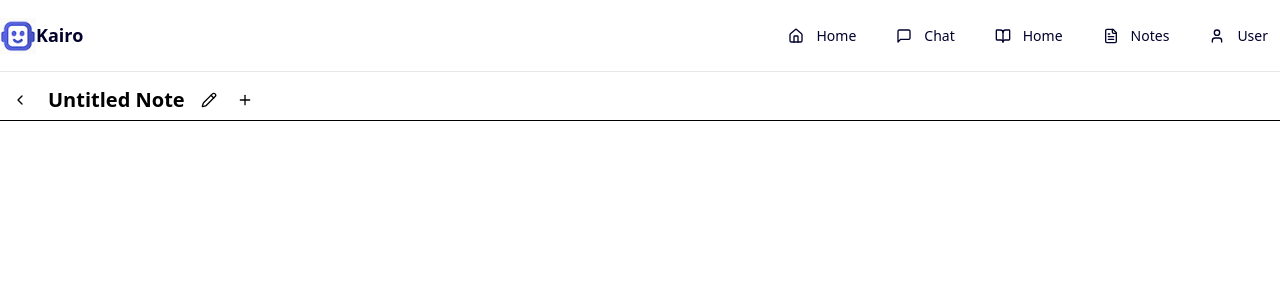
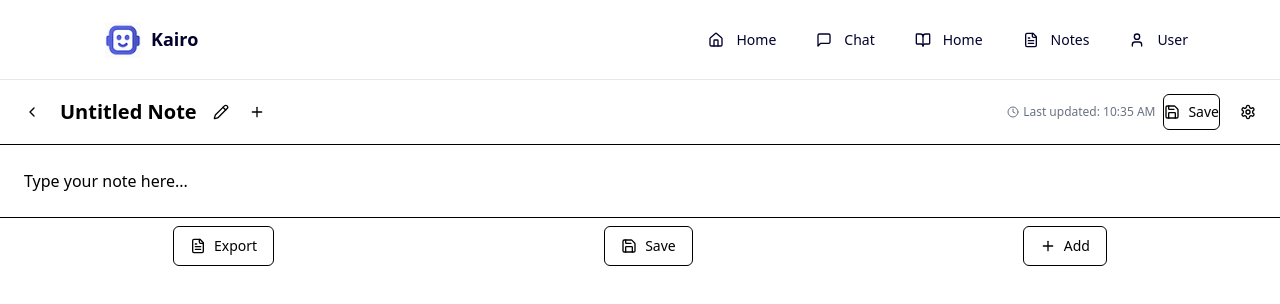
Before and after one commit to moisesferreira123/ChatBot-educacional, a SvelteKit app in the folder kairo-study/: page /notes in a window 1280 px wide. Shown: the top 304 px of the page. Built offline with nearby package versions, Linux system fonts and the light colour scheme.

Commit message:
Interface da página de notas quase pronta Falta implementar o editor

```diff
--- a/kairo-study/src/lib/components/HeaderLoggedIn.svelte
+++ b/kairo-study/src/lib/components/HeaderLoggedIn.svelte
@@ -36,21 +36,21 @@
   ];
 </script>
 
-{#snippet navIcon({icon,text,href})}
-<li>
-  <a href={ href } class="flex flex-row gap-3 px-3 py-2.5 ml-4 rounded transition-all duration-200 hover:bg-[var(--color8)]">
-    <svelte:component this={icon} size={16} />
-    <p class="leading-4 text-sm p-0 m-0 font-medium"> { text } </p>
-  </a>
-</li>
-{/snippet}
 
-<nav class="fixed flex justify-between items-center w-full h-[72px] bg-white border-b border-gray-200">
+<nav class="fixed flex justify-between !px-20 items-center w-full h-20 bg-white border-b border-gray-200">
   <div class="flex items-center">
-    <img class="ml-[25px] mr-[10px]" width="36px" height="36px" src="/images/icon-kairo.png" alt="Kairo icon" />
+    <img class="!ml-[25px] !mr-[10px]" width="36px" height="36px" src="/images/icon-kairo.png" alt="Kairo icon" />
     <p class="font-bold text-[18px] text-[var(--color4)]">Kairo</p>
   </div>
   <ul class="flex items-center mr-[30px] text-[var(--color4)] list-none">
+    {#snippet navIcon({icon,text,href})}
+    <li>
+      <a href={ href } class="flex flex-row gap-3 px-3 py-2.5 ml-4 rounded transition-all duration-200 hover:bg-[var(--color8)]">
+        <svelte:component this={icon} size={16} />
+        <p class="leading-4 text-sm p-0 m-0 font-medium"> { text } </p>
+      </a>
+    </li>
+    {/snippet}
     {#each navItems as Item}
       {@render navIcon(Item)}
     {/each}
--- a/kairo-study/src/lib/components/WYSIWYGEditor.svelte
+++ b/kairo-study/src/lib/components/WYSIWYGEditor.svelte
@@ -1,3 +1,5 @@
 <script lang='ts'>
+  let currContent = "<p>Type your note here...</p>";
+</script>
 
-</script>
+<div class="flex-1 !p-6 overflow-y-auto focus:outline-none prose prose-sm max-w-none", contenteditable="true"> {@html currContent}</div>
--- a/kairo-study/src/routes/notes/+page.svelte
+++ b/kairo-study/src/routes/notes/+page.svelte
@@ -1,17 +1,38 @@
 <script lang='ts'>
   import HeaderLoggedIn from "$lib/components/HeaderLoggedIn.svelte";
   import WYSIWYGEditor from "$lib/components/WYSIWYGEditor.svelte";
-  import { ChevronLeft, Pencil, Plus } from "@lucide/svelte";
+  import { ChevronLeft, Pencil, Plus, Clock, Save, Settings, FileText } from "@lucide/svelte";
 
   //TODO: Pegar o titulo da nota do banco de dados
   let noteTitle = "Untitled Note";
   let noteContent = "";
+  let lastUpdated = "10:35 AM";
+
+  const footerButtons = [{
+    icon: FileText,
+    text: "Export",
+    action: () => {
+      console.log("Exporting note...");
+    }
+  }, {
+    icon: Save,
+    text: "Save",
+    action: () => {
+      console.log("Saving note...");
+    }
+  }, {
+    icon: Plus,
+    text: "Add",
+    action: () => {
+      console.log("Adding new note...");
+    }
+  }];
 
 </script>
 
 <HeaderLoggedIn />
 <div class="flex flex-1 flex-col !pt-20">
-  <header class="bg-white border-b p-3 flex items-center justify-between">
+  <header class="bg-white border-b !p-3 flex items-center justify-between">
     <div class="flex items-center gap-2">
       <button class="inline-flex items-center justify-center gap-2 whitespace-nowrap rounded-md text-sm font-medium ring-offset-background transition-colors focus-visible:outline-none focus-visible:ring-2 focus-visible:ring-ring focus-visible:ring-offset-2 disabled:pointer-events-none disabled:opacity-50 [&_svg]:pointer-events-none [&_svg]:size-4 [&_svg]:shrink-0 hover:bg-accent hover:text-accent-foreground h-10 w-10">
         <ChevronLeft size=5 />
@@ -27,9 +48,33 @@
         </button>
       </div>
     </div>
-    <div></div>
+    <div class="flex items-center gap-2">
+      <div class="flex items-center text-xs text-gray-500">
+        <Clock size=12 class="!mr-1"/>
+        <p>Last updated: { lastUpdated }</p>
+      </div>
+      <button class="inline-flex items-center justify-center gap-2 whitespace-nowrap text-sm font-medium ring-offset-background transition-colors focus-visible:outline-none focus-visible:ring-2 focus-visible:ring-ring focus-visible:ring-offset-2 disabled:pointer-events-none disabled:opacity-50 [&_svg]:pointer-events-none [&_svg]:size-4 [&_svg]:shrink-0 border border-input bg-background hover:bg-accent hover:text-accent-foreground h-9 rounded-md px-3 ml-4">
+        <Save size=4 />
+        <span>Save</span>
+      </button>
+      <button class="inline-flex items-center justify-center gap-2 whitespace-nowrap rounded-md text-sm font-medium ring-offset-background transition-colors focus-visible:outline-none focus-visible:ring-2 focus-visible:ring-ring focus-visible:ring-offset-2 disabled:pointer-events-none disabled:opacity-50 [&_svg]:pointer-events-none [&_svg]:size-4 [&_svg]:shrink-0 hover:bg-accent hover:text-accent-foreground h-10 w-10">
+        <Settings size=5 />
+      </button>
+
+    </div>
   </header>
   <WYSIWYGEditor />
+  <footer class="bg-white border-t !p-2 flex items-center justify-around">
+    {#snippet footerButton(icon, text, action)}
+      <button onclick={action} class="inline-flex items-center justify-center gap-2 whitespace-nowrap rounded-md text-sm font-medium ring-offset-background transition-colors focus-visible:outline-none focus-visible:ring-2 focus-visible:ring-ring focus-visible:ring-offset-2 disabled:pointer-events-none disabled:opacity-50 [&_svg]:pointer-events-none [&_svg]:size-4 [&_svg]:shrink-0 border border-input bg-background hover:bg-accent hover:text-accent-foreground h-10 !px-4 !py-2">
+        <svelte:component this={icon} size=5 />
+        <span class="text-sm font-medium">{ text }</span>
+      </button>
+    {/snippet}
+    {#each footerButtons as {icon, text, action}}
+      {@render footerButton(icon, text, action)}
+    {/each}
+  </footer>
 </div>
 
 <style lang="postcss">
```
